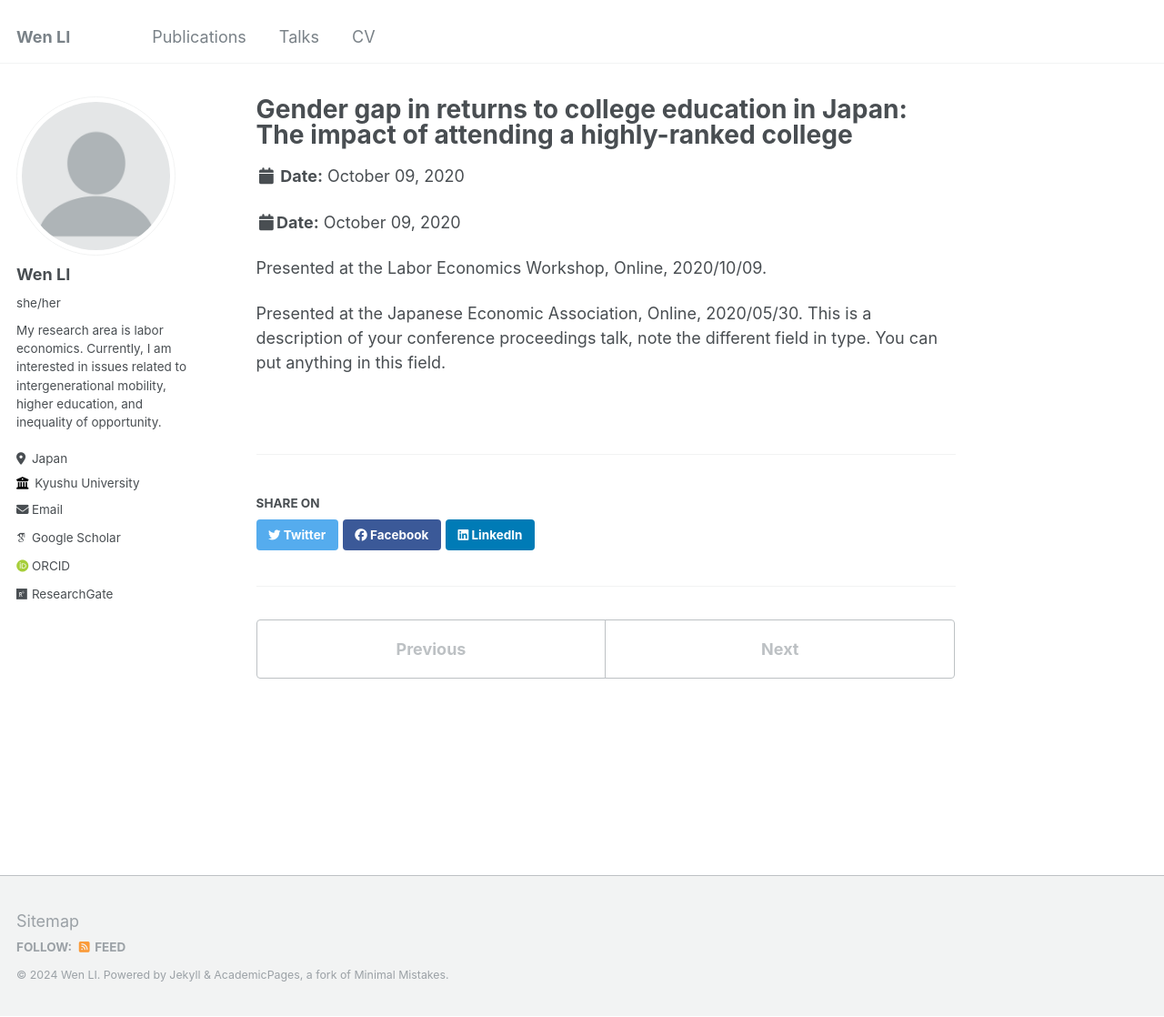
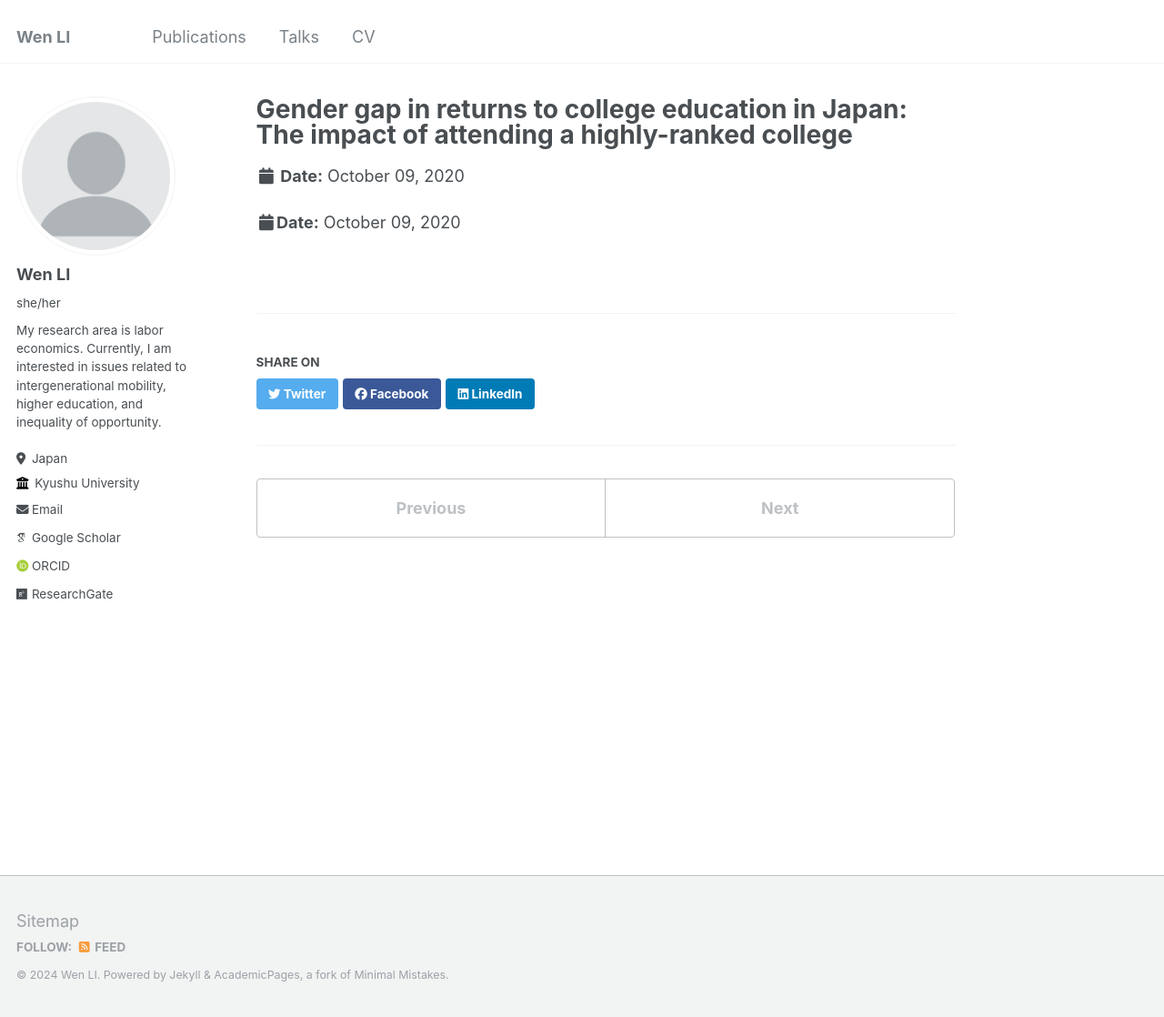
Before and after one commit to wenli-econ/wenli-econ.github.io, a Jekyll site: the page built from _talks/2020-10-09-talk-4.md, in a window 1280 px wide and 1118 px high. Shown: the whole window at 91% size. Built offline with Jekyll 4.4.1, drawn with Linux system fonts in a browser that asks for light colours; some web fonts are replaced.

Commit message:
Update 2020-10-09-talk-4.md

```diff
--- a/_talks/2020-10-09-talk-4.md
+++ b/_talks/2020-10-09-talk-4.md
@@ -7,7 +7,8 @@ date: 2020-10-09
 venue: "Labor Economics Workshop, Online"
 ---
 
-Presented at the Labor Economics Workshop, Online, 2020/10/09.
+<!--
+#[More information here](http://exampleurl.com)
 
-Presented at the Japanese Economic Association, Online, 2020/05/30.
-This is a description of your conference proceedings talk, note the different field in type. You can put anything in this field.
+#This is a description of your tutorial, note the different field in type. This is a markdown files that can be all markdown-ified like any other post. Yay markdown!
+-->
```
